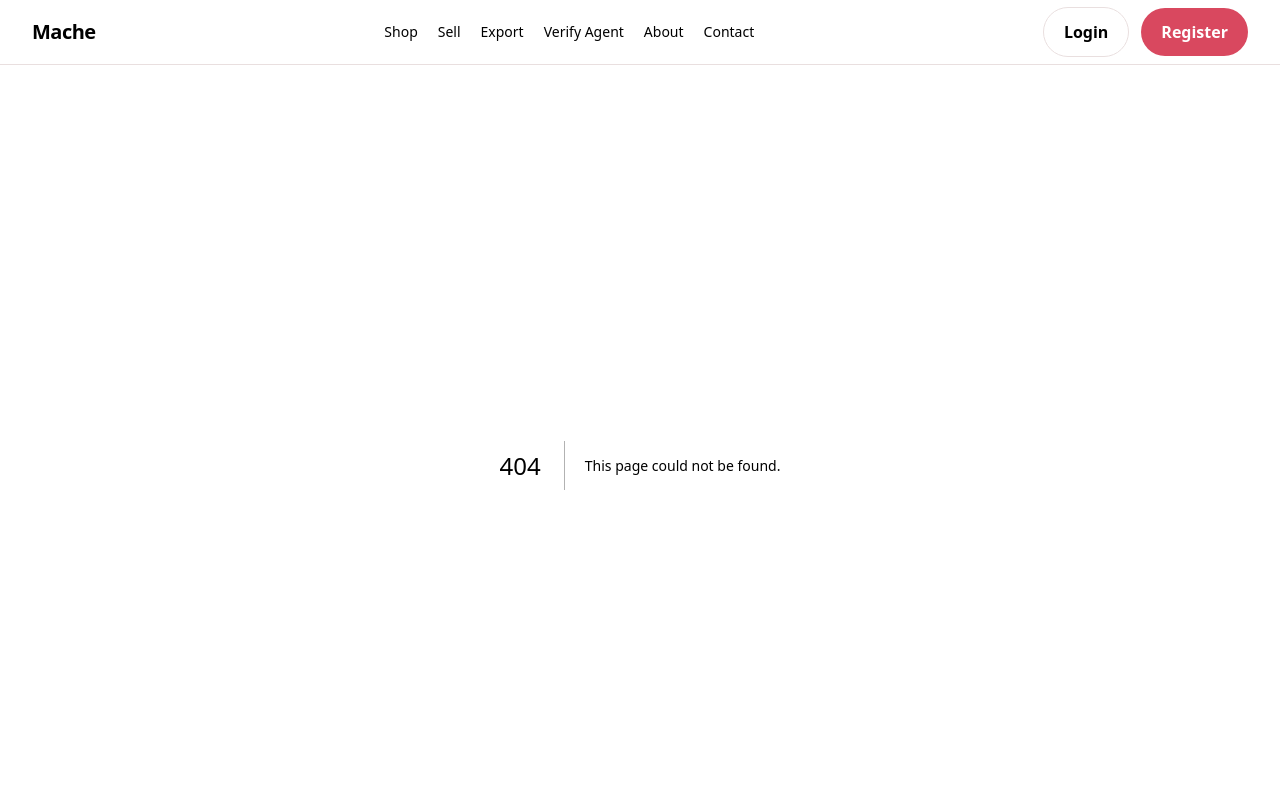
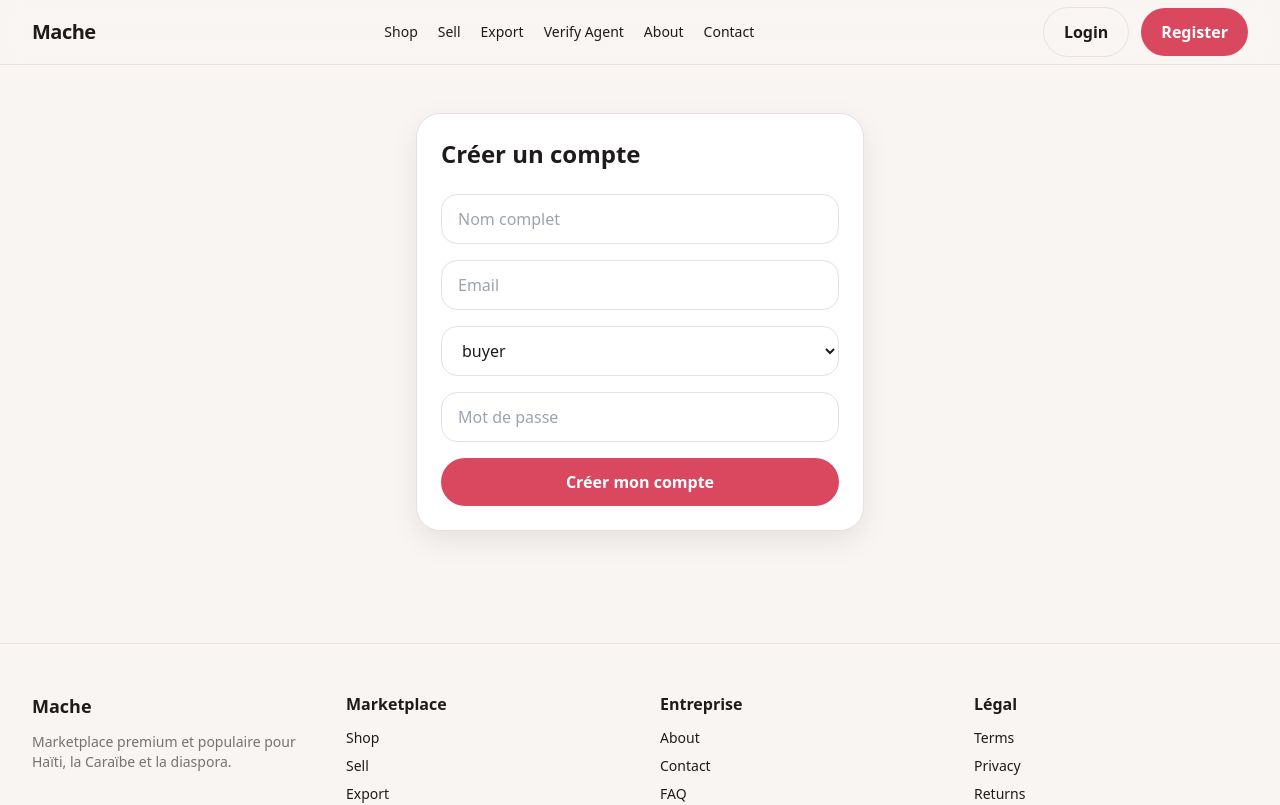
Before and after one commit to JhonnyVincent/MACHE, a Next.js app: page /register in a window 1280 px wide. Before the commit this address had no page. Shown: the top 805 px of the page. Built offline with nearby package versions, Linux system fonts and the light colour scheme.

Commit message:
Create page.tsx

```diff
--- /dev/null
+++ b/src/app/register/page.tsx
@@ -0,0 +1,22 @@
+export default function RegisterPage() {
+  return (
+    <main className="container-page py-12">
+      <div className="card mx-auto max-w-md p-6">
+        <h1 className="text-2xl font-bold">Créer un compte</h1>
+
+        <div className="mt-6 space-y-4">
+          <input className="input" placeholder="Nom complet" />
+          <input className="input" type="email" placeholder="Email" />
+          <select className="input">
+            <option>buyer</option>
+            <option>seller_individual</option>
+            <option>seller_business</option>
+            <option>agent</option>
+          </select>
+          <input className="input" type="password" placeholder="Mot de passe" />
+          <button className="btn-primary w-full">Créer mon compte</button>
+        </div>
+      </div>
+    </main>
+  );
+}
```
